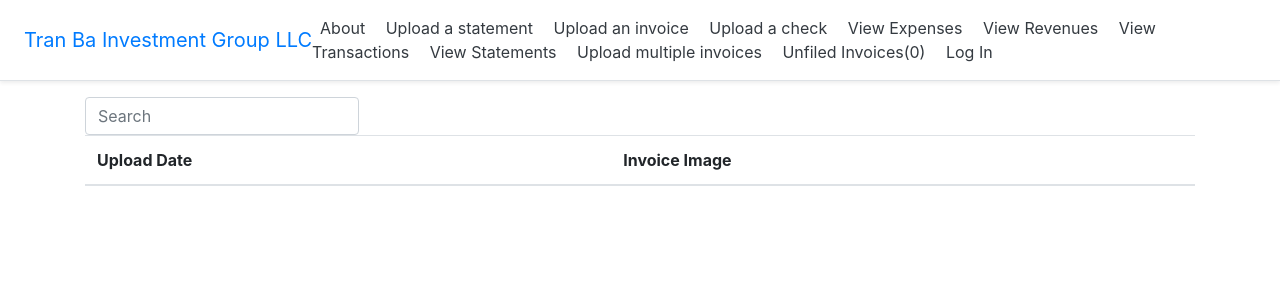
After one commit to duybtr/tbi, a Django app: page /raw_invoices/ in a window 1280 px wide. The commit adds this page. Shown: the top 300 px of the page. Run offline with Django 3.2, Linux system fonts and the light colour scheme; data that the repository does not hold is empty; parts of the project's set-up code (start-up, migrations or seed data) failed here and were passed over; some libraries are stand-ins or nearby versions.

Commit message:
before making css changes

```diff
--- a/common/utils.py
+++ b/common/utils.py
@@ -43,3 +43,9 @@ def get_full_blob_url(blob):
 
 def get_full_path_to_gcs(relative_path):
     return 'https://storage.cloud.google.com/{}/{}'.format(GCS_ROOT_BUCKET, relative_path)
+
+def rename_blob(orig, dest):
+    client = storage.Client()
+    bucket = create_or_retrieve(GCS_ROOT_BUCKET)
+    blob=bucket.blob(orig)
+    bucket.rename_blob(blob, dest)
--- a/config/settings.py
+++ b/config/settings.py
@@ -101,6 +101,7 @@ TEMPLATES = [
                 'django.template.context_processors.request',
                 'django.contrib.auth.context_processors.auth',
                 'django.contrib.messages.context_processors.messages',
+                'transactions.context_processors.count_invoices',
             ],
         },
     },
--- a/templates/_base.html
+++ b/templates/_base.html
@@ -26,8 +26,8 @@
         <a class="p-2 text-dark" href="{% url 'revenue_list' %}">View Revenues</a>
         <a class="p-2 text-dark" href="{% url 'transaction_list' %}">View Transactions</a>
         <a class="p-2 text-dark" href="{% url 'statement_list' %}">View Statements</a>
-        <a class="p-2 text-dark" href="{% url 'unfiled_invoices' %}">Unfiled Invoices</a>
         <a class="p-2 text-dark" href="{% url 'upload_multiple_invoices' %}">Upload multiple invoices</a>
+        <a class="p-2 text-dark" href="{% url 'raw_invoices' %}">Unfiled Invoices({{ unfiled_invoice_count }})</a>
         {% if user.is_authenticated %}
           <a class="p-2 text-dark" href="{% url 'logout' %}">Log Out</a>
         {% else %}
--- a/templates/transactions/expense_list.html
+++ b/templates/transactions/expense_list.html
@@ -21,7 +21,7 @@
     <tbody>
       {% for expense in object_list %}
       <tr>
-        <td>{{ expense.expense_date }}</td>
+        <td>{{ expense.record_date }}</td>
         <td>{{ expense.address }}</td>
         <td>{{ expense.get_expense_type_display }}</td>
         <td>${{ expense.amount|intcomma }}</td>
--- /dev/null
+++ b/templates/transactions/raw_invoice_list.html
@@ -0,0 +1,27 @@
+{% extends '_base.html' %}
+{% load humanize %}
+
+{% block content %}
+<form class="form-inline mt-2 mt-md-0" action="{%url 'expense_list' %}" method="get">
+  <input name="q" class="form-control mr-sm-2" type="text" placeholder="Search" aria-label="Search">
+</form>
+
+<table class="table table-striped">
+    <thead>
+      <tr>
+        <th scope="col">Upload Date</th>
+        <th scope="col">Invoice Image</th>
+      </tr>
+    </thead>
+    <tbody>
+      {% for invoice in object_list %}
+      <tr>
+        <td>{{ invoice.upload_date }}</td>
+        <td><a href="{{ invoice.get_full_path_to_gcs }}">{{ invoice.invoice_image.name }}</a></td>
+        <td><a href="{% url 'file_invoice' invoice.pk %}">File</a></td>
+      </tr>
+      {% endfor %}
+    </tbody>
+  </table>
+
+{% endblock content %}
--- /dev/null
+++ b/transactions/context_processors.py
@@ -0,0 +1,10 @@
+from .models import Raw_Invoice
+
+def count_invoices(request):
+    if request.user.is_authenticated:
+        unfiled_invoice_count = Raw_Invoice.objects.filter(date_filed__isnull=True).count()
+    else:
+        unfiled_invoice_count = 0
+    return {
+        'unfiled_invoice_count' : unfiled_invoice_count
+    }
--- a/transactions/tests.py
+++ b/transactions/tests.py
@@ -218,5 +218,3 @@ class TransactionModelTest(TestCase):
         )
         self.assertTrue(len(self.mock_expense.display_full_path_to_gcs()) > 10)
         os.remove(os.path.join(settings.MEDIA_ROOT, self.mock_file.name))
-
-class TestRecordModel(TestCase):
--- a/transactions/urls.py
+++ b/transactions/urls.py
@@ -23,10 +23,11 @@ from .views import (
     MatchingExpenseListView,
     MatchingRevenueListView,
     UploadMultipleInvoicesView,
+    RawInvoiceListView,
     match_expense,
     match_revenue,
     remove_match,
-    unfiled_invoices
+    FileInvoiceView,
 )
 
 urlpatterns = [
@@ -55,5 +56,7 @@ urlpatterns = [
     path('<int:transaction_pk>/<int:revenue_pk>/match_revenue', match_revenue, name='match_revenue'),
     path('<int:transaction_pk>/remove_match', remove_match, name='remove_match'),
     path('<int:pk>/transaction_delete', TransactionDeleteView.as_view(), name='transaction_delete'),
-    path('unfiled_invoices/', unfiled_invoices, name='unfiled_invoices'),
+    path('raw_invoices/', RawInvoiceListView.as_view(), name='raw_invoices'),
+    path('<int:pk>/file_invoice/', FileInvoiceView.as_view(), name='file_invoice'),
+
 ]
--- a/transactions/views.py
+++ b/transactions/views.py
@@ -4,14 +4,14 @@ from django.views.generic import TemplateView
 import csv, io
 from django.shortcuts import render
 from django.contrib import messages
-from .models import Transaction, Expense, Revenue, Statement
+from .models import Transaction, Expense, Revenue, Statement, Raw_Invoice
 from .forms import StatementUploadForm, TransactionUpdateForm, CreateExpenseForm, CreateRevenueForm, UploadMultipleInvoicesForm
 from django.http import HttpResponseRedirect
 from django.urls import reverse, reverse_lazy
 from django.views.generic.edit import UpdateView, CreateView, DeleteView, FormView
 from django.views.generic import ListView
 from django.db.models import Q
-from common.utils import store_files, list_blobs, get_full_path_to_gcs
+from common.utils import store_files, list_blobs, get_full_path_to_gcs, rename_blob
 from google.cloud import storage
 import logging
 from datetime import datetime
@@ -93,9 +93,11 @@ class StatementListView(ListView):
     context_object_name = 'statements'
     template = 'transactions/statement_list.html'
 
-class StatementDeleteView(ListView):
+class StatementDeleteView(DeleteView):
     model = Statement
-    template = 'transactions/statement_delete.html'
+    # not sure why this doesn't work
+    # template = 'transactions/statement_delete.html'
+    context_object_name = 'statement'
     success_url = reverse_lazy('statement_list')
 
 class TransactionListView(ListView):
@@ -292,16 +294,7 @@ def remove_match(request, transaction_pk):
     Transaction.objects.filter(pk=transaction_pk).update(match_id=0)
     return HttpResponseRedirect(reverse('transaction_list'))
 
-def unfiled_invoices(request):
-    folder_name = 'unfiled_invoices/'
-    template_name = 'transactions/unfiled_invoices.html'
-    blobs = list_blobs(folder_name)
-    result_set = [(blob, get_full_path_to_gcs(blob.name)) for blob in blobs]
-    context = {'blobs': result_set}
-    return render(request, template_name, context)
-
 class UploadMultipleInvoicesView(FormView):
-    folder_name = 'unfiled_invoices'
     form_class = UploadMultipleInvoicesForm
     template_name = 'transactions/upload_multiple_invoices.html'
     success_url = reverse_lazy('upload_multiple_invoices')
@@ -311,7 +304,61 @@ class UploadMultipleInvoicesView(FormView):
         form = self.get_form(form_class)
         files = request.FILES.getlist('invoices')
         if form.is_valid():
-            store_files(files, self.folder_name)
+            for f in files:
+                Raw_Invoice.objects.update_or_create(
+                    upload_date = datetime.now(),
+                    invoice_image = f,
+                    author = request.user
+                )
             return self.form_valid(form)
         else:
             return self.form_invalid(form)
+
+class RawInvoiceListView(ListView):
+    model = Raw_Invoice
+    template_name = 'transactions/raw_invoice_list.html'
+    success_url = reverse_lazy('raw_invoices')
+
+    def get_queryset(self):
+        return Raw_Invoice.objects.filter(date_filed__isnull=True)
+
+class FileInvoiceView(UpdateView):
+    model = Expense
+    form_class = CreateExpenseForm
+    success_url = reverse_lazy('expense_list')
+    template_name = 'transactions/create_record.html'
+
+    def get(self, request, *args, **kwargs):
+        raw_invoice = None
+        pk = self.kwargs.get('pk')
+        context = {}
+        form = self.form_class(initial=self.initial)
+        if pk:
+            raw_invoice = Raw_Invoice.objects.get(pk=pk)
+            if not raw_invoice is None:
+                context['raw_invoice'] = raw_invoice
+                form =self.form_class(initial={
+                    'document_image': raw_invoice.invoice_image
+                })
+        context['form'] = form
+        return render(request, self.template_name, context)
+
+    def post(self, request, *args, **kwargs):
+        form = self.form_class(request.POST, request.FILES)
+
+        if form.is_valid():
+            pk = self.kwargs.get('pk')
+            expense_model = form.save(commit=False)
+            raw_invoice = Raw_Invoice.objects.get(pk=pk)
+            expense_model.document_image = raw_invoice.invoice_image
+            expense_model.author = request.user
+            Raw_Invoice.objects.filter(pk=pk).update(
+                date_filed=datetime.now()
+            )
+            form.save()
+            rename_blob(raw_invoice.get_relative_path_to_gcs(),
+                        expense_model.get_relative_path_to_gcs())
+
+
+            return HttpResponseRedirect(self.success_url)
+        return render(request, self.template_name, {'form': form})
```
Also changed, not shown: transactions/forms.py (+11 -1 lines), transactions/models.py (+50 -13 lines), accounts/migrations/0001_initial.py, templates/transactions/statement_confirm_delete.html (renamed from templates/transactions/statement_delete.html), transactions/migrations/0001_initial.py.
